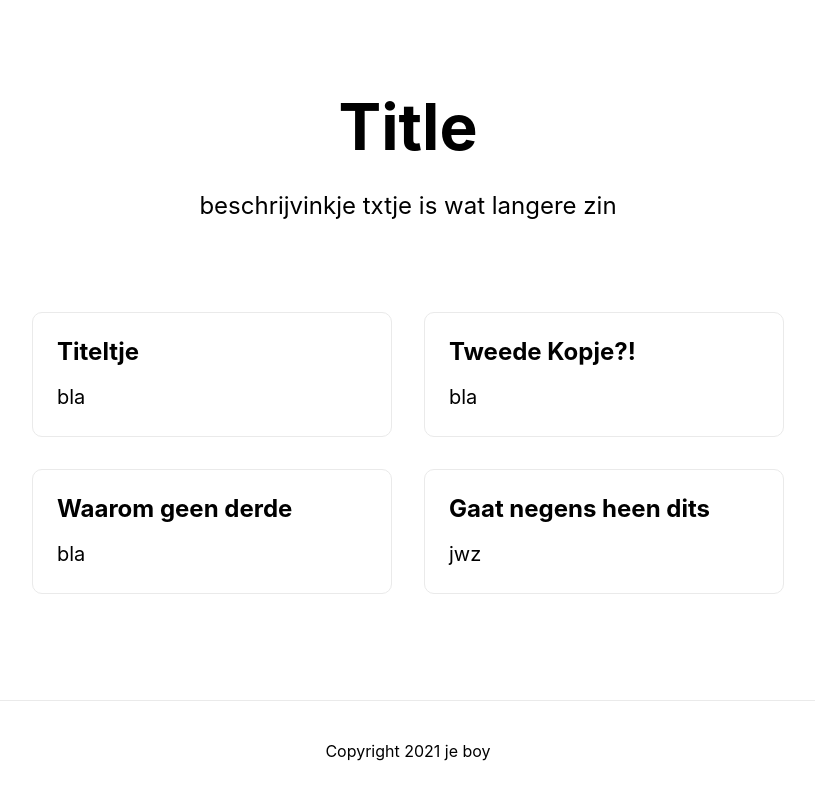
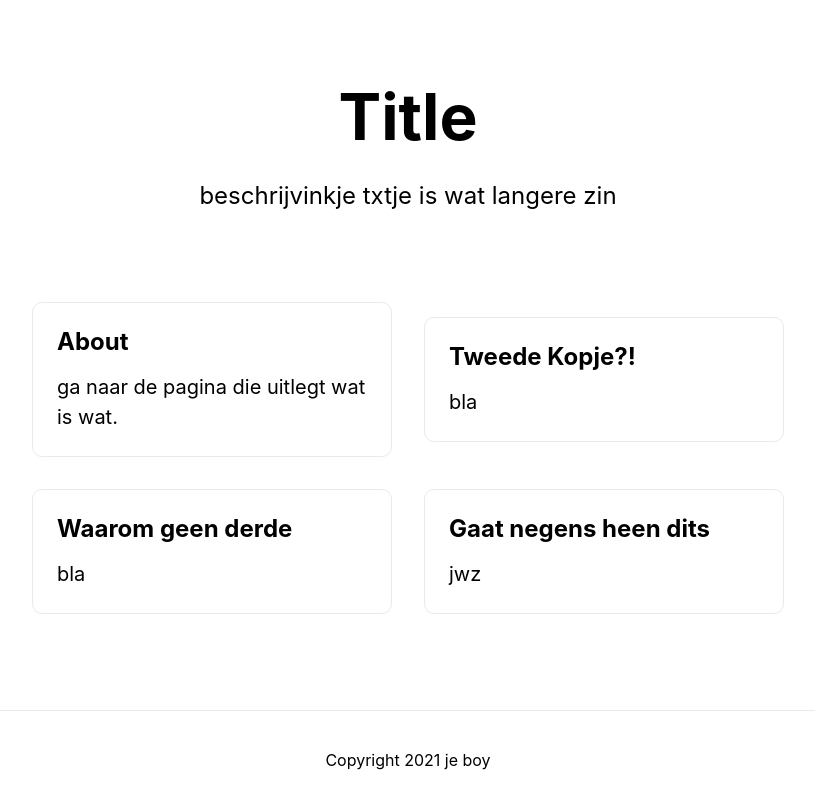
Before and after one commit to VPlayingAround/2021-05-VincFirstNextVercel, a Next.js app: page / in a window 1280 px wide. Shown: the whole page, without its empty margins (232-1047 px from the left). Built offline with nearby package versions, Linux system fonts and the light colour scheme.

Commit message:
spiffier about page

```diff
--- a/pages/index.js
+++ b/pages/index.js
@@ -17,9 +17,9 @@ export default function Home() {
         </p>
 
         <div className={styles.grid}>
-          <a href="/" className={styles.card}>
-            <h3>Titeltje</h3>
-            <p>bla</p>
+          <a href="about/" className={styles.card}>
+            <h3>About</h3>
+            <p>ga naar de pagina die uitlegt wat is wat.</p>
           </a>
 
           <a href="/" className={styles.card}>
```
Also changed, not shown: pages/about.js (+6 -1 lines).
